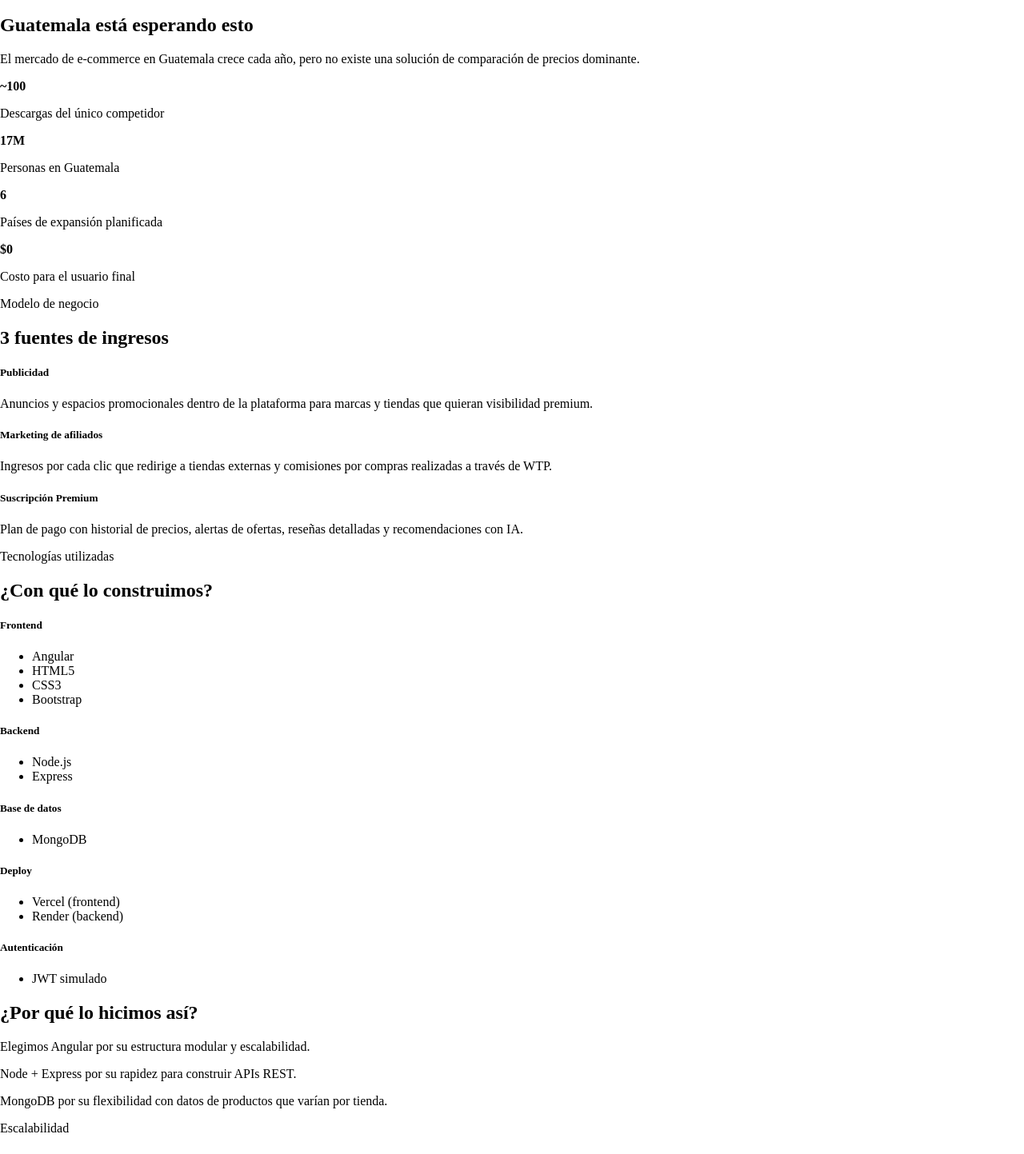
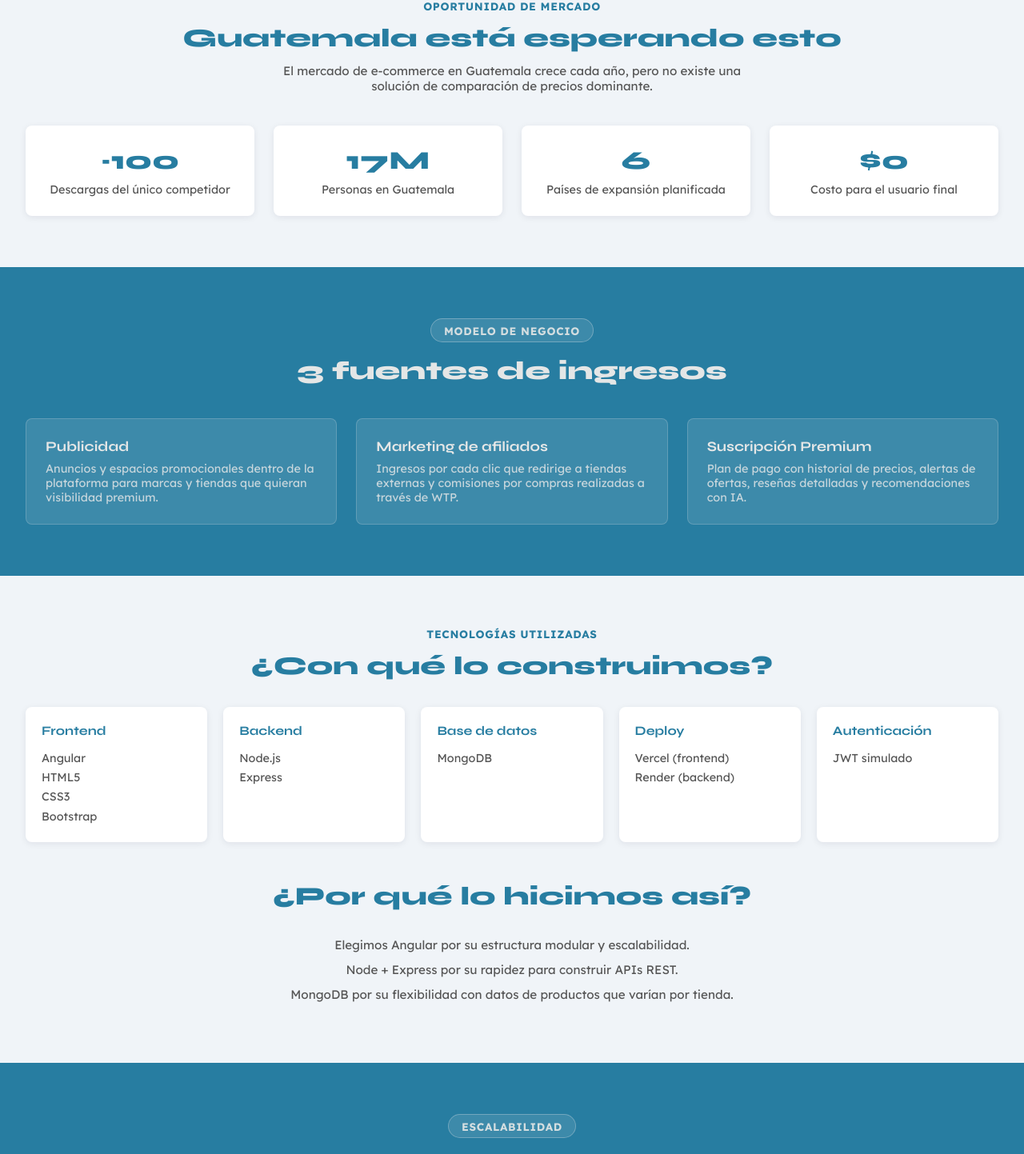
Before and after one commit to Dhidel/What_The_Price_2026, an Angular app in the folder wtp-app/: page / in a window 1280 px wide. Shown: the part 1241-2684 px from the top of the page at 80% size. Built offline with nearby package versions, Linux system fonts and the light colour scheme.

Commit message:
Basic grid and css added to remaining components
-mercado
-modelo-negocio
-tecnologias
-escalabilidad
-equipo
-footer

```diff
--- a/wtp-app/src/components/como-funciona/como-funciona.css
+++ b/wtp-app/src/components/como-funciona/como-funciona.css
@@ -3,8 +3,6 @@
 @import '@fontsource-variable/lexend/wght.css';
 
 .como-container {
-  display: grid;
-  grid-template-rows: repeat(4, auto);
   background-color: #277da1;
   padding: 4rem 2rem;
 }
@@ -21,7 +19,8 @@
   padding: 0.35rem 1rem;
   letter-spacing: 0.05em;
   text-transform: uppercase;
-  display: inline-block;
+  display: block;
+  width: fit-content;
   margin: 0 auto 1rem;
 }
 
@@ -42,8 +41,6 @@
 }
 
 .card {
-  display: grid;
-  grid-template-rows: auto auto 1fr;
   background-color: rgba(255, 255, 255, 0.1);
   border: 1px solid rgba(238, 236, 234, 0.2);
   border-radius: 8px;
--- a/wtp-app/src/components/equipo/equipo.css
+++ b/wtp-app/src/components/equipo/equipo.css
@@ -0,0 +1,83 @@
+@import "@fontsource/syne/700.css";
+@import "@fontsource/syne/800.css";
+@import '@fontsource-variable/lexend/wght.css';
+
+#equipo {
+  background-color: #F0F4F8;
+  padding: 4rem 2rem;
+}
+
+#equipo > span {
+  display: block;
+  text-align: center;
+  font-family: "Lexend", sans-serif;
+  font-weight: 700;
+  font-size: 0.85rem;
+  color: #277da1;
+  text-transform: uppercase;
+  letter-spacing: 0.05em;
+  margin-bottom: 0.75rem;
+}
+
+#equipo > h2 {
+  text-align: center;
+  font-family: "Syne", sans-serif;
+  font-weight: 800;
+  color: #277da1;
+  font-size: xx-large;
+  margin: 0 0 2.5rem;
+}
+
+#equipo > div {
+  display: grid;
+  grid-template-columns: repeat(2, 1fr);
+  gap: 1.5rem;
+  max-width: 700px;
+  margin: 0 auto;
+}
+
+#equipo > div > div {
+  background-color: #ffffff;
+  border-radius: 8px;
+  padding: 1.5rem;
+  box-shadow: 0 2px 8px rgba(23, 7, 52, 0.08);
+}
+
+#equipo > div > div > span {
+  display: inline-flex;
+  align-items: center;
+  justify-content: center;
+  width: 2.5rem;
+  height: 2.5rem;
+  border-radius: 50%;
+  background-color: #277da1;
+  color: #ffffff;
+  font-family: "Syne", sans-serif;
+  font-weight: 700;
+  font-size: 0.9rem;
+  margin-bottom: 0.75rem;
+}
+
+#equipo > div > div h5 {
+  font-family: "Syne", sans-serif;
+  font-weight: 700;
+  color: #277da1;
+  font-size: 1rem;
+  margin: 0 0 0.25rem;
+}
+
+#equipo > div > div p:first-of-type {
+  font-family: "Lexend", sans-serif;
+  font-weight: 600;
+  color: #277da1;
+  font-size: 0.85rem;
+  margin: 0 0 0.5rem;
+}
+
+#equipo > div > div p:last-of-type {
+  font-family: "Lexend", sans-serif;
+  font-weight: 400;
+  color: #555555;
+  font-size: 0.9rem;
+  margin: 0;
+}
--- a/wtp-app/src/components/escalabilidad/escalabilidad.css
+++ b/wtp-app/src/components/escalabilidad/escalabilidad.css
@@ -0,0 +1,89 @@
+@import "@fontsource/syne/700.css";
+@import "@fontsource/syne/800.css";
+@import '@fontsource-variable/lexend/wght.css';
+
+#escala {
+  background-color: #277da1;
+  padding: 4rem 2rem;
+}
+
+#escala > span {
+  display: block;
+  text-align: center;
+  font-family: "Lexend", sans-serif;
+  font-weight: 700;
+  font-size: 0.85rem;
+  color: rgba(238, 236, 234, 0.85);
+  background-color: rgba(255, 255, 255, 0.1);
+  border: 1px solid rgba(238, 236, 234, 0.3);
+  border-radius: 999px;
+  padding: 0.35rem 1rem;
+  letter-spacing: 0.05em;
+  text-transform: uppercase;
+  width: fit-content;
+  margin: 0 auto 1rem;
+}
+
+#escala > h2 {
+  text-align: center;
+  font-family: "Syne", sans-serif;
+  font-weight: 800;
+  color: rgba(238, 236, 234, 0.95);
+  font-size: xx-large;
+  margin: 0 0 2.5rem;
+}
+
+#escala > div {
+  display: grid;
+  grid-template-columns: repeat(3, 1fr);
+  gap: 1.5rem;
+  margin-bottom: 3rem;
+}
+
+#escala > div > div {
+  background-color: rgba(255, 255, 255, 0.1);
+  border: 1px solid rgba(238, 236, 234, 0.2);
+  border-radius: 8px;
+  padding: 1.5rem;
+}
+
+#escala > div > div h6 {
+  font-family: "Syne", sans-serif;
+  font-weight: 700;
+  color: rgba(238, 236, 234, 0.95);
+  font-size: 1rem;
+  margin: 0 0 0.75rem;
+}
+
+#escala > div > div p {
+  font-family: "Lexend", sans-serif;
+  font-weight: 400;
+  color: rgba(238, 236, 234, 0.776);
+  font-size: 0.9rem;
+  margin: 0 0 0.5rem;
+}
+
+#escala > ul {
+  list-style: none;
+  padding: 0;
+  margin: 0 auto;
+  max-width: 600px;
+  display: grid;
+  gap: 0.75rem;
+}
+
+#escala > ul li {
+  font-family: "Lexend", sans-serif;
+  font-weight: 400;
+  color: rgba(238, 236, 234, 0.85);
+  font-size: 0.95rem;
+  padding-left: 1.25rem;
+  position: relative;
+}
+
+#escala > ul li::before {
+  content: "→";
+  position: absolute;
+  left: 0;
+  color: rgba(238, 236, 234, 0.5);
+}
--- a/wtp-app/src/components/footer/footer.css
+++ b/wtp-app/src/components/footer/footer.css
@@ -0,0 +1,42 @@
+@import "@fontsource/syne/700.css";
+@import '@fontsource-variable/lexend/wght.css';
+
+footer {
+  background-color: #1e6a8a;
+  padding: 2rem;
+  display: grid;
+  grid-template-columns: 1fr auto auto;
+  align-items: center;
+  gap: 1.5rem;
+}
+
+footer > span:first-child {
+  font-family: "Syne", sans-serif;
+  font-weight: 700;
+  font-size: 1rem;
+  color: rgba(238, 236, 234, 0.95);
+}
+
+footer > span:last-of-type {
+  font-family: "Lexend", sans-serif;
+  font-weight: 400;
+  font-size: 0.85rem;
+  color: rgba(238, 236, 234, 0.6);
+}
+
+footer > div {
+  display: flex;
+  gap: 1.5rem;
+}
+
+footer > div a {
+  font-family: "Lexend", sans-serif;
+  font-weight: 400;
+  font-size: 0.85rem;
+  color: rgba(238, 236, 234, 0.7);
+  text-decoration: none;
+}
+
+footer > div a:hover {
+  color: rgba(238, 236, 234, 0.95);
+}
--- a/wtp-app/src/components/mercado/mercado.css
+++ b/wtp-app/src/components/mercado/mercado.css
@@ -0,0 +1,70 @@
+@import "@fontsource/syne/700.css";
+@import "@fontsource/syne/800.css";
+@import '@fontsource-variable/lexend/wght.css';
+
+#mercado {
+  background-color: #F0F4F8;
+  padding: 4rem 2rem;
+}
+
+#mercado > span {
+  display: block;
+  text-align: center;
+  font-family: "Lexend", sans-serif;
+  font-weight: 700;
+  font-size: 0.85rem;
+  color: #277da1;
+  text-transform: uppercase;
+  letter-spacing: 0.05em;
+  margin-bottom: 0.75rem;
+}
+
+#mercado > h2 {
+  text-align: center;
+  font-family: "Syne", sans-serif;
+  font-weight: 800;
+  color: #277da1;
+  font-size: xx-large;
+  margin: 0 0 0.75rem;
+}
+
+#mercado > p {
+  text-align: center;
+  font-family: "Lexend", sans-serif;
+  font-weight: 400;
+  color: #555555;
+  font-size: 0.95rem;
+  margin: 0 auto 2.5rem;
+  max-width: 600px;
+}
+
+#mercado > div {
+  display: grid;
+  grid-template-columns: repeat(4, 1fr);
+  gap: 1.5rem;
+}
+
+#mercado > div > div {
+  background-color: #ffffff;
+  border-radius: 8px;
+  padding: 1.5rem;
+  text-align: center;
+  box-shadow: 0 2px 8px rgba(23, 7, 52, 0.08);
+}
+
+#mercado > div > div strong {
+  display: block;
+  font-family: "Syne", sans-serif;
+  font-weight: 800;
+  font-size: 2rem;
+  color: #277da1;
+  margin-bottom: 0.5rem;
+}
+
+#mercado > div > div p {
+  font-family: "Lexend", sans-serif;
+  font-weight: 400;
+  color: #555555;
+  font-size: 0.9rem;
+  margin: 0;
+}
--- a/wtp-app/src/components/modelo-negocio/modelo-negocio.css
+++ b/wtp-app/src/components/modelo-negocio/modelo-negocio.css
@@ -0,0 +1,63 @@
+@import "@fontsource/syne/700.css";
+@import "@fontsource/syne/800.css";
+@import '@fontsource-variable/lexend/wght.css';
+
+#modelo {
+  background-color: #277da1;
+  padding: 4rem 2rem;
+}
+
+#modelo > span {
+  display: block;
+  text-align: center;
+  font-family: "Lexend", sans-serif;
+  font-weight: 700;
+  font-size: 0.85rem;
+  color: rgba(238, 236, 234, 0.85);
+  background-color: rgba(255, 255, 255, 0.1);
+  border: 1px solid rgba(238, 236, 234, 0.3);
+  border-radius: 999px;
+  padding: 0.35rem 1rem;
+  letter-spacing: 0.05em;
+  text-transform: uppercase;
+  width: fit-content;
+  margin: 0 auto 1rem;
+}
+
+#modelo > h2 {
+  text-align: center;
+  font-family: "Syne", sans-serif;
+  font-weight: 800;
+  color: rgba(238, 236, 234, 0.95);
+  font-size: xx-large;
+  margin: 0 0 2.5rem;
+}
+
+#modelo > div {
+  display: grid;
+  grid-template-columns: repeat(3, 1fr);
+  gap: 1.5rem;
+}
+
+#modelo > div > div {
+  background-color: rgba(255, 255, 255, 0.1);
+  border: 1px solid rgba(238, 236, 234, 0.2);
+  border-radius: 8px;
+  padding: 1.5rem;
+}
+
+#modelo > div > div h5 {
+  font-family: "Syne", sans-serif;
+  font-weight: 700;
+  color: rgba(238, 236, 234, 0.95);
+  font-size: 1.1rem;
+  margin: 0 0 0.5rem;
+}
+
+#modelo > div > div p {
+  font-family: "Lexend", sans-serif;
+  font-weight: 400;
+  color: rgba(238, 236, 234, 0.776);
+  font-size: 0.9rem;
+  margin: 0;
+}
--- a/wtp-app/src/components/problema/problema.css
+++ b/wtp-app/src/components/problema/problema.css
@@ -3,8 +3,6 @@
 @import '@fontsource-variable/lexend/wght.css';
 
 .problema-container {
-  display: grid;
-  grid-template-rows: repeat(4, auto);
   background-color: #F0F4F8;
   padding: 4rem 2rem;
 }
@@ -34,8 +32,6 @@
 }
 
 .card {
-  display: grid;
-  grid-template-rows: auto 1fr;
   background-color: #ffffff;
   border-radius: 8px;
   padding: 1.5rem;
--- a/wtp-app/src/components/tecnologias/tecnologias.css
+++ b/wtp-app/src/components/tecnologias/tecnologias.css
@@ -0,0 +1,75 @@
+@import "@fontsource/syne/700.css";
+@import "@fontsource/syne/800.css";
+@import '@fontsource-variable/lexend/wght.css';
+
+#tecnologias {
+  background-color: #F0F4F8;
+  padding: 4rem 2rem;
+}
+
+#tecnologias > span {
+  display: block;
+  text-align: center;
+  font-family: "Lexend", sans-serif;
+  font-weight: 700;
+  font-size: 0.85rem;
+  color: #277da1;
+  text-transform: uppercase;
+  letter-spacing: 0.05em;
+  margin-bottom: 0.75rem;
+}
+
+#tecnologias > h2 {
+  text-align: center;
+  font-family: "Syne", sans-serif;
+  font-weight: 800;
+  color: #277da1;
+  font-size: xx-large;
+  margin: 0 0 2rem;
+}
+
+#tecnologias > div {
+  display: grid;
+  grid-template-columns: repeat(5, 1fr);
+  gap: 1.25rem;
+  margin-bottom: 3rem;
+}
+
+#tecnologias > div > div {
+  background-color: #ffffff;
+  border-radius: 8px;
+  padding: 1.25rem;
+  box-shadow: 0 2px 8px rgba(23, 7, 52, 0.08);
+}
+
+#tecnologias > div > div h5 {
+  font-family: "Syne", sans-serif;
+  font-weight: 700;
+  color: #277da1;
+  font-size: 1rem;
+  margin: 0 0 0.75rem;
+}
+
+#tecnologias > div > div ul {
+  list-style: none;
+  padding: 0;
+  margin: 0;
+}
+
+#tecnologias > div > div ul li {
+  font-family: "Lexend", sans-serif;
+  font-weight: 400;
+  color: #555555;
+  font-size: 0.9rem;
+  padding: 0.2rem 0;
+}
+
+#tecnologias > p {
+  font-family: "Lexend", sans-serif;
+  font-weight: 400;
+  color: #555555;
+  font-size: 0.95rem;
+  text-align: center;
+  margin: 0 auto 0.75rem;
+  max-width: 600px;
+}
```
